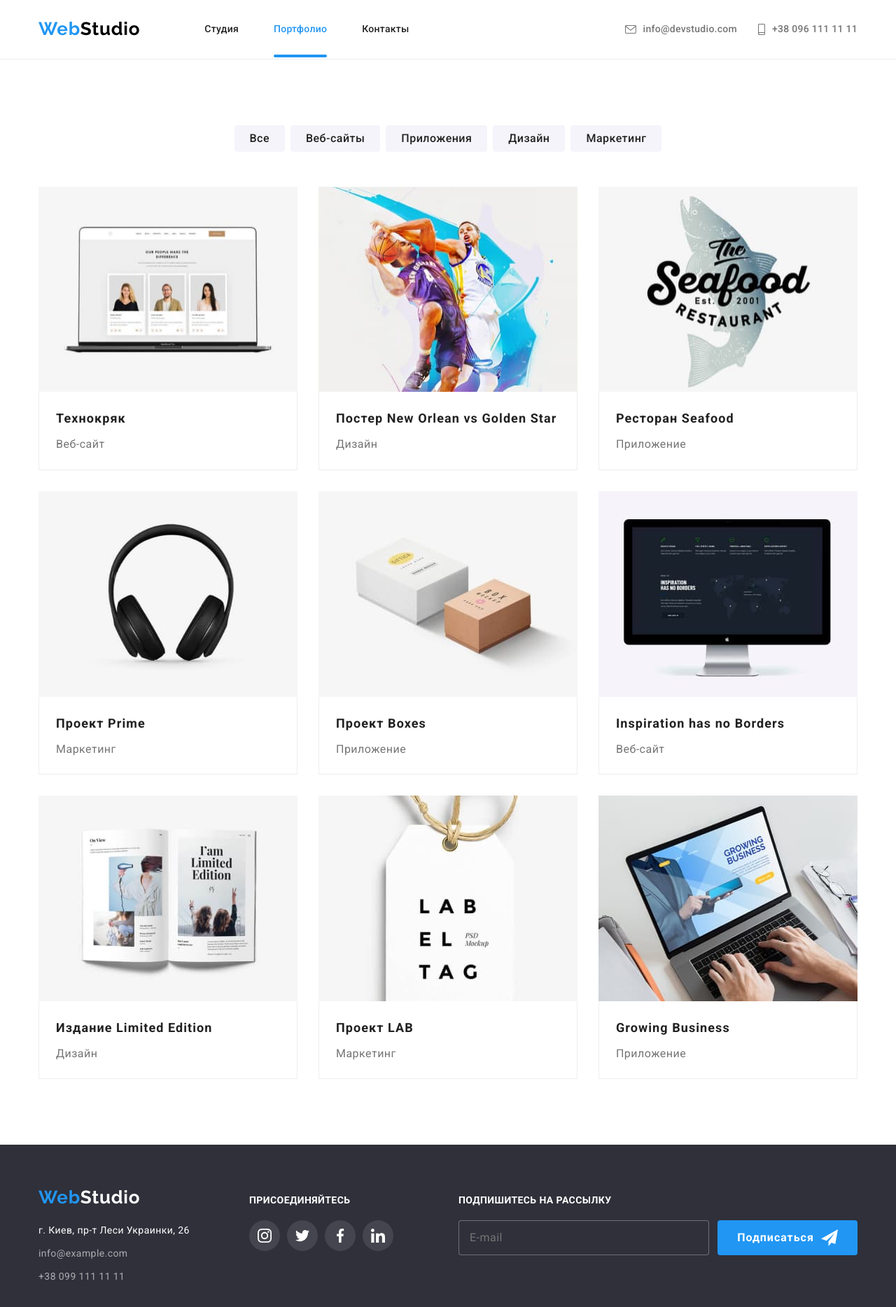
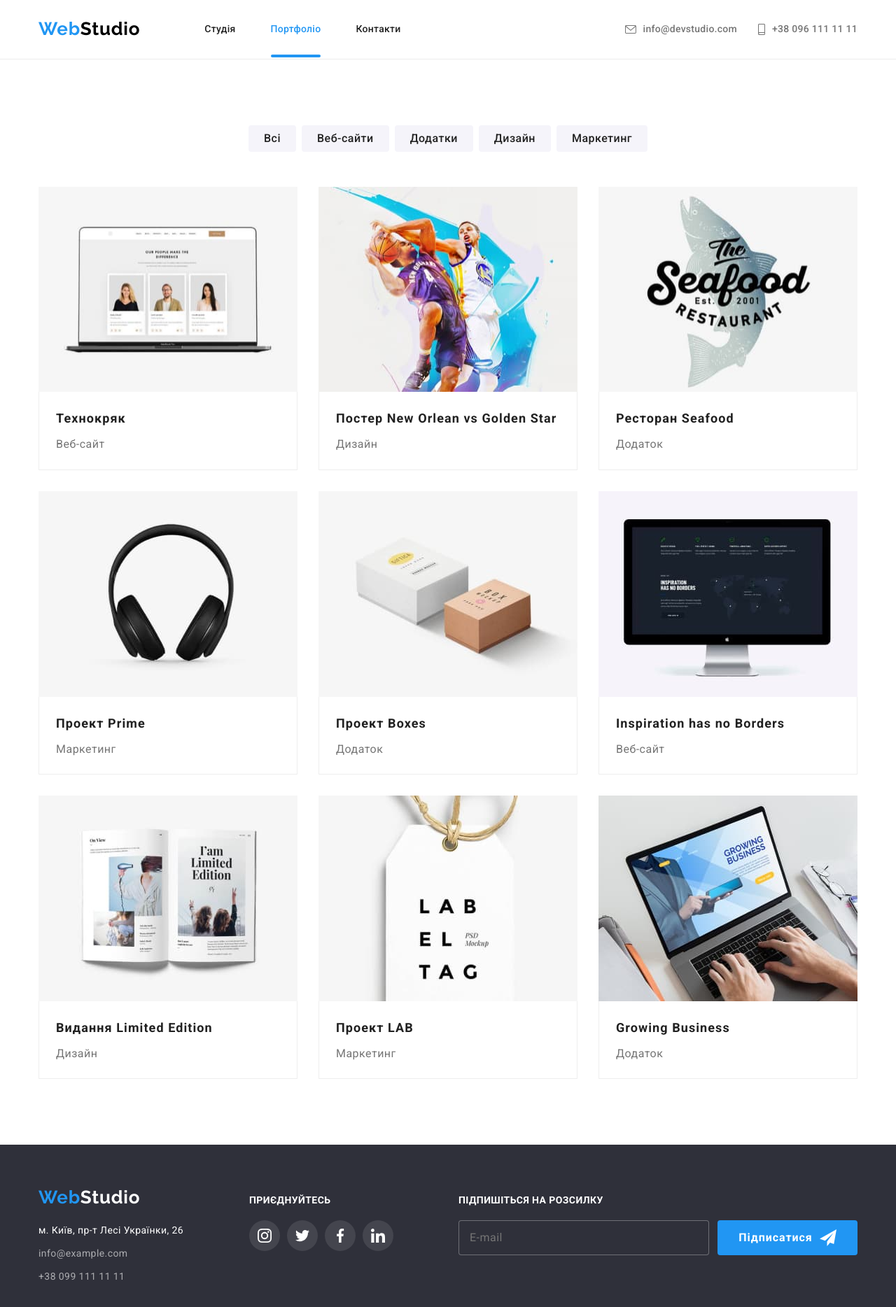
Before and after one commit to Vandenvin/goit-markup-hw-08, a plain HTML site: page portfolio.html in a window 1280 px wide. Shown: the whole page at 70% size. Drawn offline with Linux system fonts and the light colour scheme.

Commit message:
Translate all content to UA

```diff
--- a/portfolio.html
+++ b/portfolio.html
@@ -33,16 +33,16 @@
                 <div class="menu-container" id="menu-container" data-menu>
                     <ul class="navigation">
                         <li class="navigation__item">
-                            <a href="./index.html" class="navigation__link">Студия</a>
+                            <a href="./index.html" class="navigation__link">Студія</a>
                         </li>
 
                         <li class="navigation__item">
                             <a href="./portfolio.html"
-                                class="navigation__link   navigation__link--current">Портфолио</a>
+                                class="navigation__link   navigation__link--current">Портфоліо</a>
                         </li>
 
                         <li class="navigation__item">
-                            <a href="#portfolio-footer" class="navigation__link"> Контакты</a>
+                            <a href="#portfolio-footer" class="navigation__link"> Контакти</a>
                         </li>
                     </ul>
                     <ul class="header-contact">
@@ -98,14 +98,14 @@
         <section class="portfolio">
             <div class="container">
                 <!-- Скрытый заголовок -->
-                <h1 class="section__title section__title--hidden">Портофолио</h1>
+                <h1 class="section__title section__title--hidden">Портофоліо</h1>
                 <ul class="portfolio-filter list">
-                    <li class="portfolio-filter__item"><button type="button" class="portfolio-filter__btn">Все</button>
+                    <li class="portfolio-filter__item"><button type="button" class="portfolio-filter__btn">Всі</button>
                     </li>
                     <li class="portfolio-filter__item"><button type="button"
-                            class="portfolio-filter__btn">Веб-сайты</button></li>
+                            class="portfolio-filter__btn">Веб-сайти</button></li>
                     <li class="portfolio-filter__item"><button type="button"
-                            class="portfolio-filter__btn">Приложения</button></li>
+                            class="portfolio-filter__btn">Додатки</button></li>
                     <li class="portfolio-filter__item"><button type="button"
                             class="portfolio-filter__btn">Дизайн</button></li>
                     <li class="portfolio-filter__item"><button type="button"
@@ -121,10 +121,9 @@
                                         class="portfolio-project__img" alt="Ноутбук с изображением веб-сайта"
                                         width="370" height="294">
                                     <div class="portfolio-project__hover-thumb">
-                                        <p class="portfolio-project__hover-text">Ресурс предлагает комплексные
-                                            предложения с
-                                            разным уровнем функционала и сервисов. Все это позволит посетителю получить
-                                            исчерпывающие сведения о компании или частном лице.</p>
+                                        <p class="portfolio-project__hover-text">Ресурс пропонує комплексні пропозиції з
+                                            різним рівнем функціоналу та сервісів. Все це дозволить відвідувачу отримати
+                                            вичерпні відомості про компанію чи приватну особу.</p>
                                     </div>
                                 </div>
                                 <div class="portfolio-project__img-sign">
@@ -140,10 +139,9 @@
                                     <img src="./images/portfolio-img/portfolio-project-2.jpg"
                                         class="portfolio-project__img" alt="Два баскетболиста" width="370" height="294">
                                     <div class="portfolio-project__hover-thumb">
-                                        <p class="portfolio-project__hover-text">Ресурс предлагает комплексные
-                                            предложения с
-                                            разным уровнем функционала и сервисов. Все это позволит посетителю получить
-                                            исчерпывающие сведения о компании или частном лице.</p>
+                                        <p class="portfolio-project__hover-text">Ресурс пропонує комплексні пропозиції з
+                                            різним рівнем функціоналу та сервісів. Все це дозволить відвідувачу отримати
+                                            вичерпні відомості про компанію чи приватну особу.</p>
                                     </div>
                                 </div>
                                 <div class="portfolio-project__img-sign">
@@ -160,16 +158,15 @@
                                         class="portfolio-project__img" alt="Рыба с логотипом компании" width="370"
                                         height="294">
                                     <div class="portfolio-project__hover-thumb">
-                                        <p class="portfolio-project__hover-text">Ресурс предлагает комплексные
-                                            предложения с
-                                            разным уровнем функционала и сервисов. Все это позволит посетителю получить
-                                            исчерпывающие сведения о компании или частном лице.</p>
+                                        <p class="portfolio-project__hover-text">Ресурс пропонує комплексні пропозиції з
+                                            різним рівнем функціоналу та сервісів. Все це дозволить відвідувачу отримати
+                                            вичерпні відомості про компанію чи приватну особу.</p>
                                     </div>
                                 </div>
 
                                 <div class="portfolio-project__img-sign">
                                     <h2 class="portfolio-project__title">Ресторан Seafood</h2>
-                                    <p class="portfolio-project__text">Приложение</p>
+                                    <p class="portfolio-project__text">Додаток</p>
                                 </div>
                             </a>
                         </li>
@@ -180,10 +177,9 @@
                                     <img src=" ./images/portfolio-img/portfolio-project-4.jpg"
                                         class="portfolio-project__img" alt="Черные наушники" width="370" height="294">
                                     <div class="portfolio-project__hover-thumb">
-                                        <p class="portfolio-project__hover-text">Ресурс предлагает комплексные
-                                            предложения с
-                                            разным уровнем функционала и сервисов. Все это позволит посетителю получить
-                                            исчерпывающие сведения о компании или частном лице.</p>
+                                        <p class="portfolio-project__hover-text">Ресурс пропонує комплексні пропозиції з
+                                            різним рівнем функціоналу та сервісів. Все це дозволить відвідувачу отримати
+                                            вичерпні відомості про компанію чи приватну особу.</p>
                                     </div>
                                 </div>
 
@@ -199,16 +195,15 @@
                                     <img src=" ./images/portfolio-img/portfolio-project-5.jpg"
                                         class="portfolio-project__img" alt="Две коробки" width="370" height="294">
                                     <div class="portfolio-project__hover-thumb">
-                                        <p class="portfolio-project__hover-text">Ресурс предлагает комплексные
-                                            предложения с
-                                            разным уровнем функционала и сервисов. Все это позволит посетителю получить
-                                            исчерпывающие сведения о компании или частном лице.</p>
+                                        <p class="portfolio-project__hover-text">Ресурс пропонує комплексні пропозиції з
+                                            різним рівнем функціоналу та сервісів. Все це дозволить відвідувачу отримати
+                                            вичерпні відомості про компанію чи приватну особу.</p>
                                     </div>
                                 </div>
 
                                 <div class="portfolio-project__img-sign">
                                     <h2 class="portfolio-project__title">Проект Boxes</h2>
-                                    <p class="portfolio-project__text">Приложение</p>
+                                    <p class="portfolio-project__text">Додаток</p>
                                 </div>
                             </a>
                         </li>
@@ -221,10 +216,9 @@
                                         class="portfolio-project__img" alt="Монитор с изображением веб-сайта"
                                         width="370" height="294">
                                     <div class="portfolio-project__hover-thumb">
-                                        <p class="portfolio-project__hover-text">Ресурс предлагает комплексные
-                                            предложения с
-                                            разным уровнем функционала и сервисов. Все это позволит посетителю получить
-                                            исчерпывающие сведения о компании или частном лице.</p>
+                                        <p class="portfolio-project__hover-text">Ресурс пропонує комплексні пропозиції з
+                                            різним рівнем функціоналу та сервісів. Все це дозволить відвідувачу отримати
+                                            вичерпні відомості про компанію чи приватну особу.</p>
                                     </div>
                                 </div>
 
@@ -242,15 +236,14 @@
                                     <img src=" ./images/portfolio-img/portfolio-project-7.jpg"
                                         class="portfolio-project__img" alt="Развернутая книга" width="370" height="294">
                                     <div class="portfolio-project__hover-thumb">
-                                        <p class="portfolio-project__hover-text">Ресурс предлагает комплексные
-                                            предложения с
-                                            разным уровнем функционала и сервисов. Все это позволит посетителю получить
-                                            исчерпывающие сведения о компании или частном лице.</p>
+                                        <p class="portfolio-project__hover-text">Ресурс пропонує комплексні пропозиції з
+                                            різним рівнем функціоналу та сервісів. Все це дозволить відвідувачу отримати
+                                            вичерпні відомості про компанію чи приватну особу.</p>
                                     </div>
                                 </div>
 
                                 <div class="portfolio-project__img-sign">
-                                    <h2 class="portfolio-project__title">Издание Limited Edition</h2>
+                                    <h2 class="portfolio-project__title">Видання Limited Edition</h2>
                                     <p class="portfolio-project__text">Дизайн</p>
                                 </div>
                             </a>
@@ -263,10 +256,9 @@
                                         class="portfolio-project__img" alt="Ярлычок с логотипом" width="370"
                                         height="294">
                                     <div class="portfolio-project__hover-thumb">
-                                        <p class="portfolio-project__hover-text">Ресурс предлагает комплексные
-                                            предложения с
-                                            разным уровнем функционала и сервисов. Все это позволит посетителю получить
-                                            исчерпывающие сведения о компании или частном лице.</p>
+                                        <p class="portfolio-project__hover-text">Ресурс пропонує комплексні пропозиції з
+                                            різним рівнем функціоналу та сервісів. Все це дозволить відвідувачу отримати
+                                            вичерпні відомості про компанію чи приватну особу.</p>
                                     </div>
                                 </div>
 
@@ -284,16 +276,15 @@
                                         class="portfolio-project__img" alt="Ноутбук с изображением телефона" width="370"
                                         height="294">
                                     <div class="portfolio-project__hover-thumb">
-                                        <p class="portfolio-project__hover-text">Ресурс предлагает комплексные
-                                            предложения с
-                                            разным уровнем функционала и сервисов. Все это позволит посетителю получить
-                                            исчерпывающие сведения о компании или частном лице.</p>
+                                        <p class="portfolio-project__hover-text">Ресурс пропонує комплексні пропозиції з
+                                            різним рівнем функціоналу та сервісів. Все це дозволить відвідувачу отримати
+                                            вичерпні відомості про компанію чи приватну особу.</p>
                                     </div>
                                 </div>
 
                                 <div class="portfolio-project__img-sign">
                                     <h2 class="portfolio-project__title">Growing Business</h2>
-                                    <p class="portfolio-project__text">Приложение</p>
+                                    <p class="portfolio-project__text">Додаток</p>
                                 </div>
                             </a>
                         </li>
@@ -316,7 +307,7 @@
                     <address class="address">
                         <ul class="footer-contact list">
                             <li class="footer-contact__item">
-                                <p class="footer-contact__address">г. Киев, пр-т Леси Украинки, 26</p>
+                                <p class="footer-contact__address">м. Київ, пр-т Лесі Українки, 26</p>
                             </li>
                             <li class="footer-contact__item">
                                 <a href=" mailto:info@example.com" class="footer-contact__link">
@@ -331,7 +322,7 @@
                     </address>
                 </div>
                 <div class="footer-connect">
-                    <p class="footer-connect__title">ПРИСОЕДИНЯЙТЕСЬ</p>
+                    <p class="footer-connect__title">ПРИЄДНУЙТЕСЬ</p>
                     <div class="footer-connect__thumb">
                         <ul class="social-links">
                             <li class="social-links__item">
@@ -382,11 +373,11 @@
             </div>
 
             <div class="footer-subscribe">
-                <p class="footer-subscribe__title">Подпишитесь на рассылку</p>
+                <p class="footer-subscribe__title">Підпишіться на розсилку</p>
                 <form class="footer-subscribe__mail-form">
                     <input type="email" name="mail" placeholder="E-mail" class="footer-subscribe__mail-input">
                     <button type="submit" class="footer-subscribe__btn">
-                        Подписаться
+                        Підписатися
                         <svg class="footer-subscribe__icon" width="24px" height="24px">
                             <use href="./images/icon.svg#icon-icon-send"></use>
                         </svg>
```
Also changed, not shown: index.html (+32 -33 lines), sass/utils/_breakpoints.scss (deleted, +0 -7 lines).
